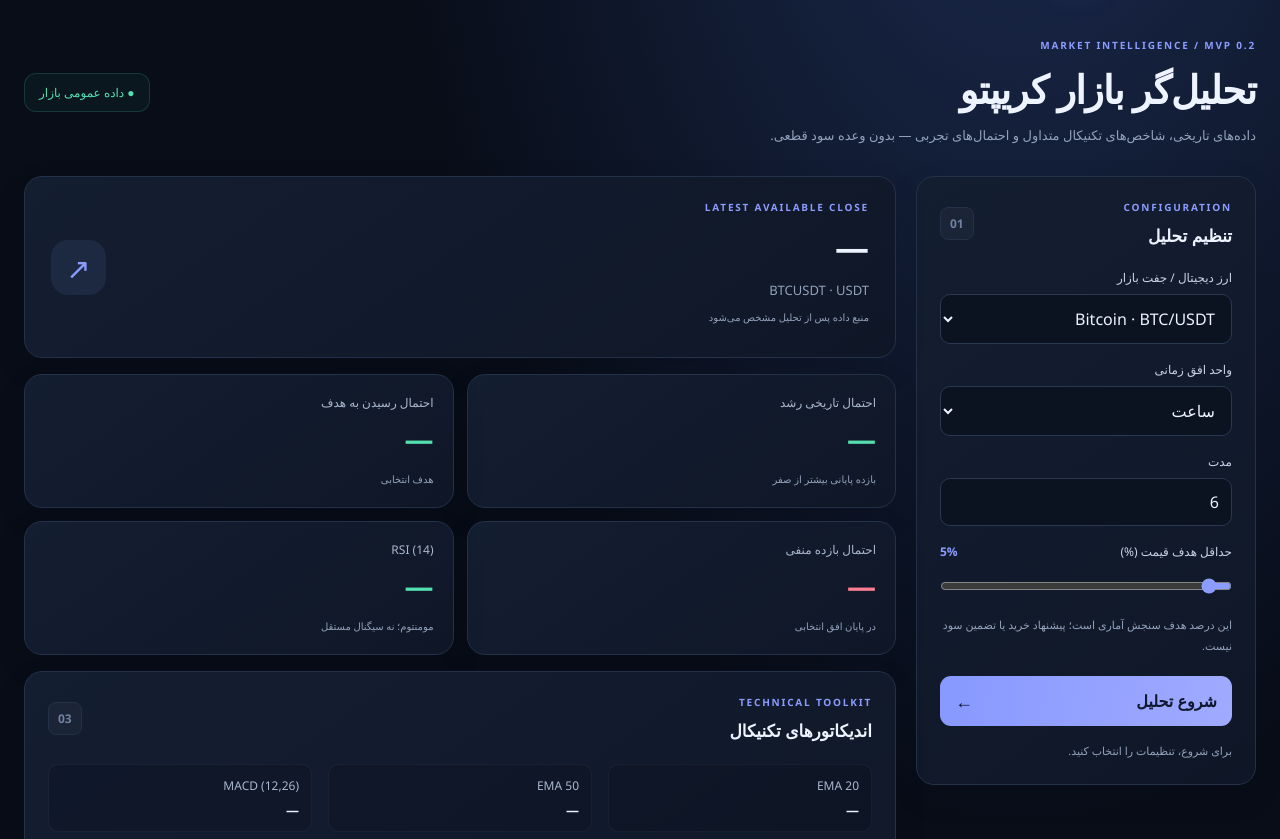
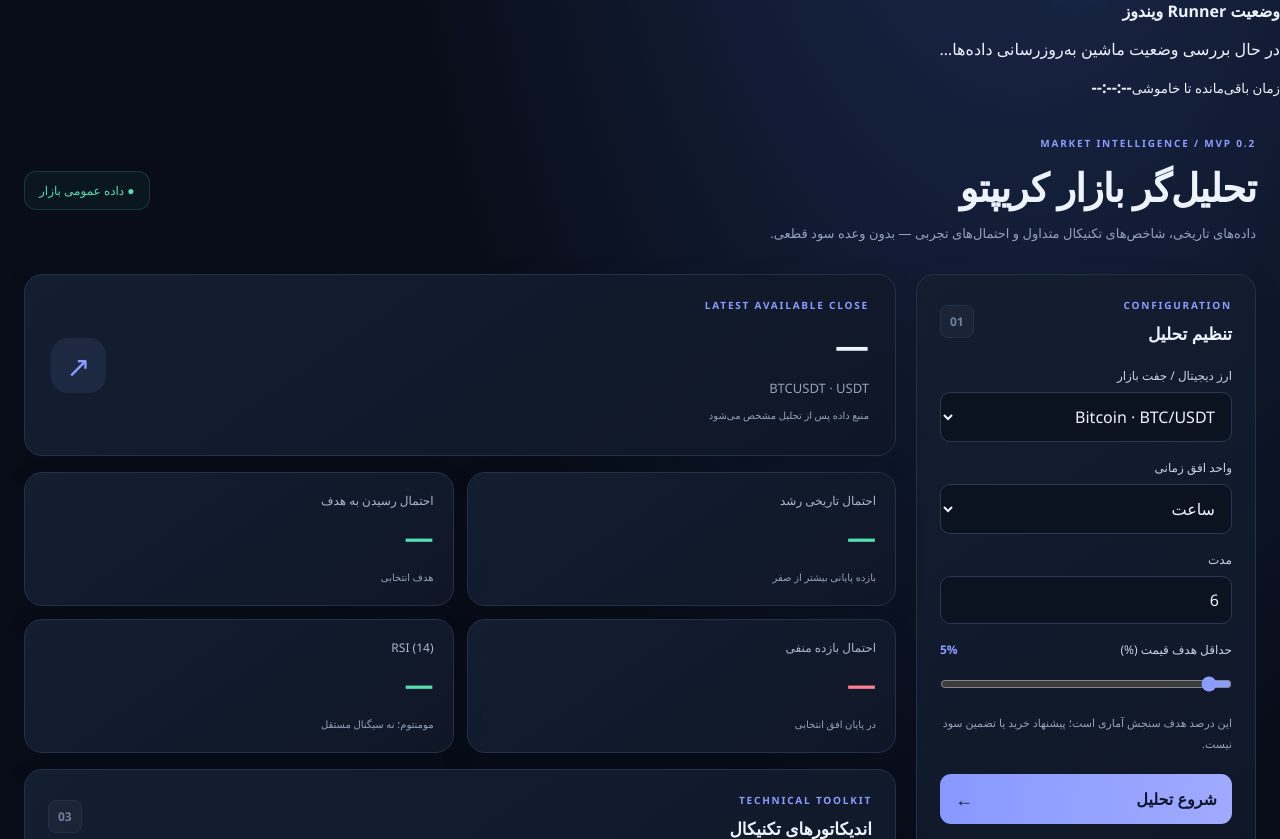
Before and after one commit to Parsa0369/crypto, a Flask app: page / in a window 1280 px wide. Shown: the part 76-915 px from the top of the page. Run offline with Flask 3, Linux system fonts and the light colour scheme; the visitor is signed in with stand-in values (Sample User, id 1); parts of the project's set-up code (start-up, migrations or seed data) failed here and were passed over.

Commit message:
Add Windows runner countdown banner

```diff
--- a/templates/dashboard.html
+++ b/templates/dashboard.html
@@ -3,6 +3,7 @@
 <head><meta charset="utf-8"><meta name="viewport" content="width=device-width,initial-scale=1"><title>CryptoPulse | تحلیل بازار</title><link rel="stylesheet" href="{{ url_for('static', filename='css/style.css') }}"></head>
 <body>
 <header class="topbar"><a class="brand" href="/"><span class="brand-mark small">₿</span> CryptoPulse</a><div class="top-actions"><span class="local-badge"><i></i> فقط محلی</span><form method="post" action="/logout"><button class="ghost-button" type="submit">خروج</button></form></div></header>
+<div class="runner-banner" id="runner-banner" role="status"><span class="runner-dot"></span><div><strong id="runner-title">وضعیت Runner ویندوز</strong><p id="runner-message">در حال بررسی وضعیت ماشین به‌روزرسانی داده‌ها…</p></div><div class="runner-countdown"><small>زمان باقی‌مانده تا خاموشی</small><strong id="runner-countdown">--:--:--</strong></div></div>
 <main class="container">
 <section class="hero"><div><p class="eyebrow">MARKET INTELLIGENCE / MVP 0.2</p><h1>تحلیل‌گر بازار کریپتو</h1><p class="muted">داده‌های تاریخی، شاخص‌های تکنیکال متداول و احتمال‌های تجربی — بدون وعده سود قطعی.</p></div><div class="hero-chip">● داده عمومی بازار</div></section>
 <section class="layout"><aside class="panel controls"><div class="panel-heading"><div><p class="eyebrow">CONFIGURATION</p><h2>تنظیم تحلیل</h2></div><span class="step">01</span></div>
```
